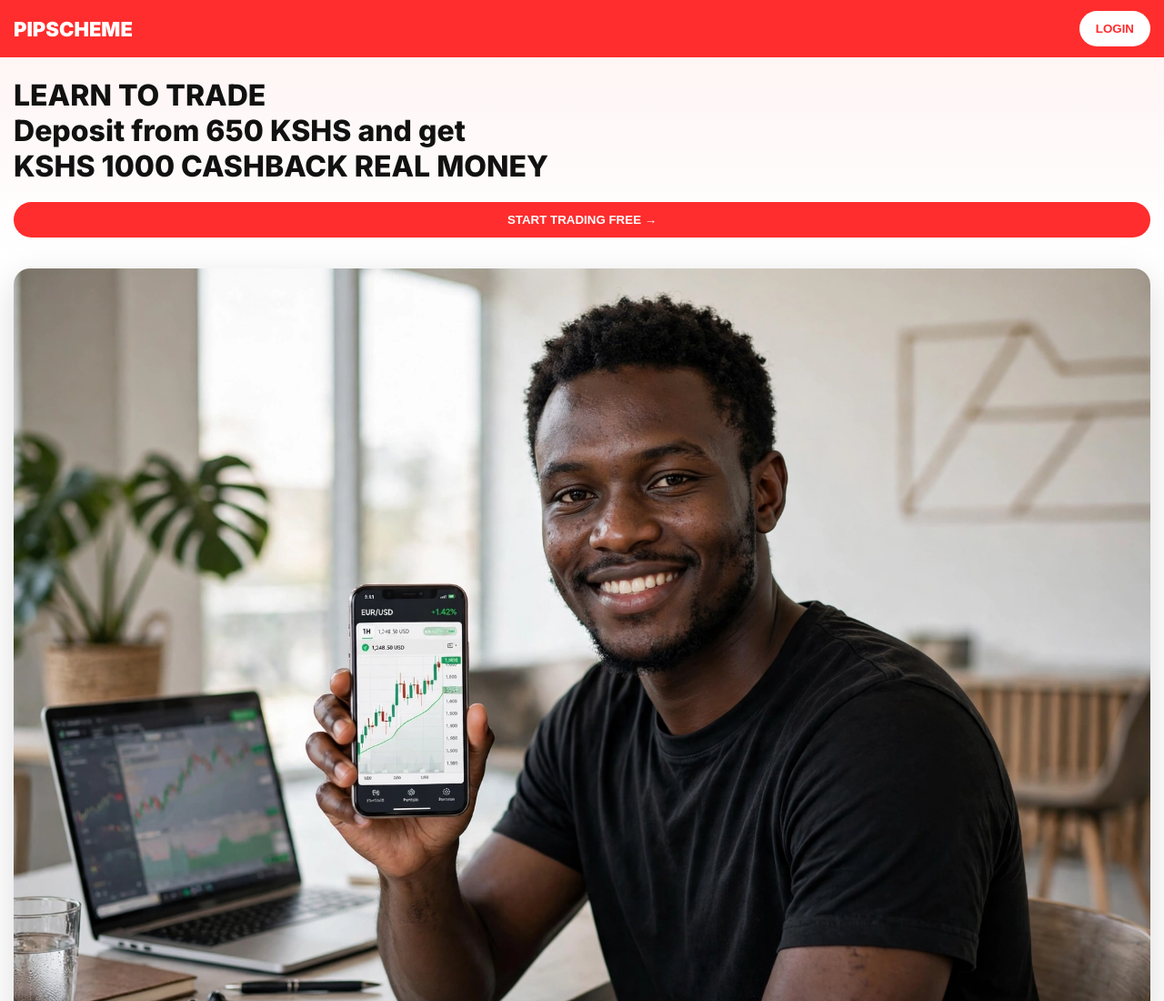
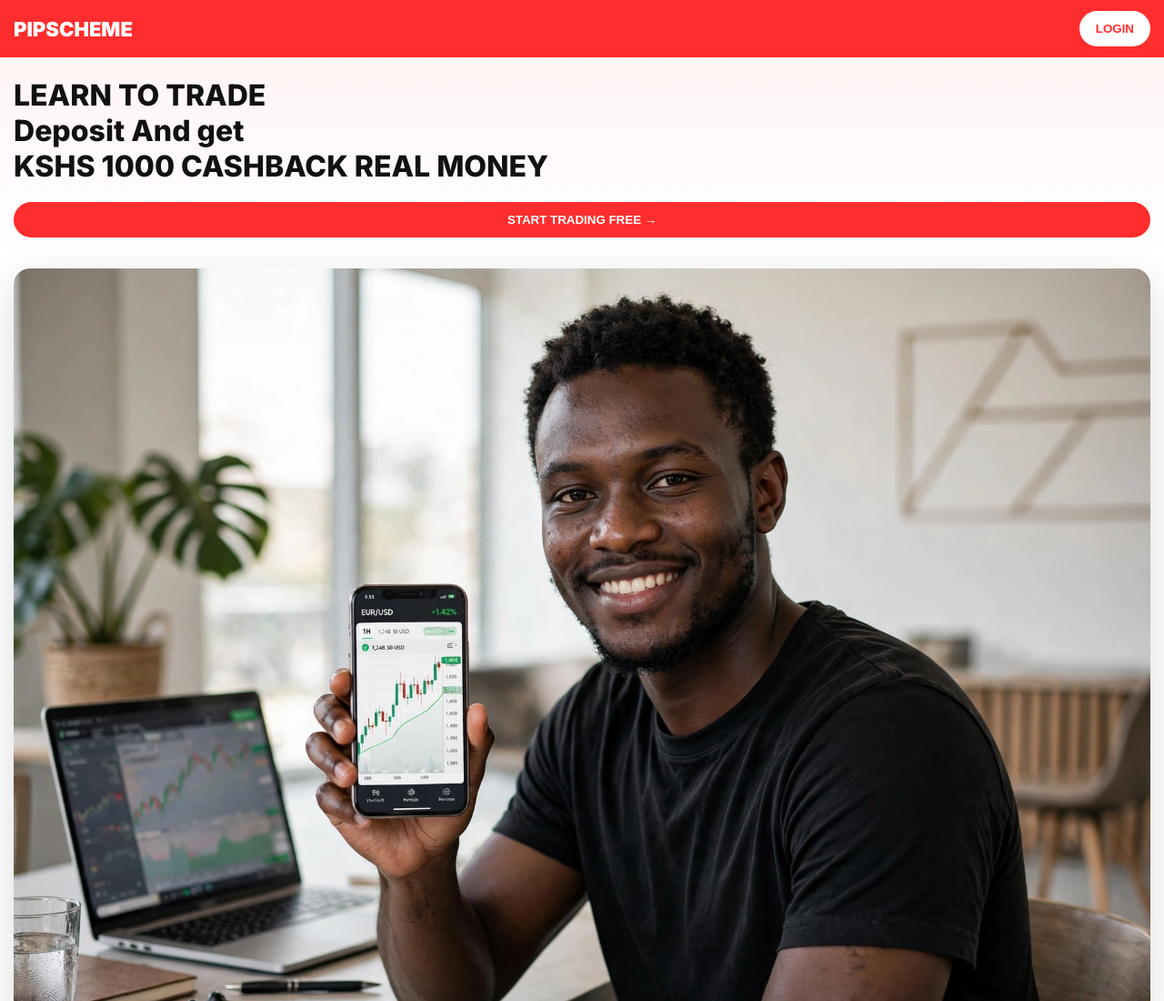
Before and after one commit to pipscheme/pipscheme.co.ke, a plain HTML site: page index.html in a window 1280 px wide. Shown: the top 1100 px of the page at 91% size. Drawn offline with Linux system fonts and the light colour scheme.

Commit message:
Update index.html

```diff
--- a/index.html
+++ b/index.html
@@ -22,8 +22,7 @@
 <div class="header"><div class="logo">PIPSCHEME</div><button class="btn" style="background:#fff;color:#FF2D2D" onclick="location.href='login.html'">LOGIN</button></div>
 
 <div class="hero-top">
-<h1>LEARN TO <span>TRADE</span><br>Deposit from 650 KSHS and get <br>
-  KSHS 1000 CASHBACK REAL MONEY </h1>
+<h1>LEARN TO <span>TRADE</span><br>Deposit And get <br> KSHS 1000 CASHBACK REAL MONEY </h1>
 <p class="sub"></p>
 <button class="btn" style="background:#FF2D2D;color:#fff;width:100%;margin-top:10px" onclick="location.href='login.html'">START TRADING FREE →</button>
 </div>
```
